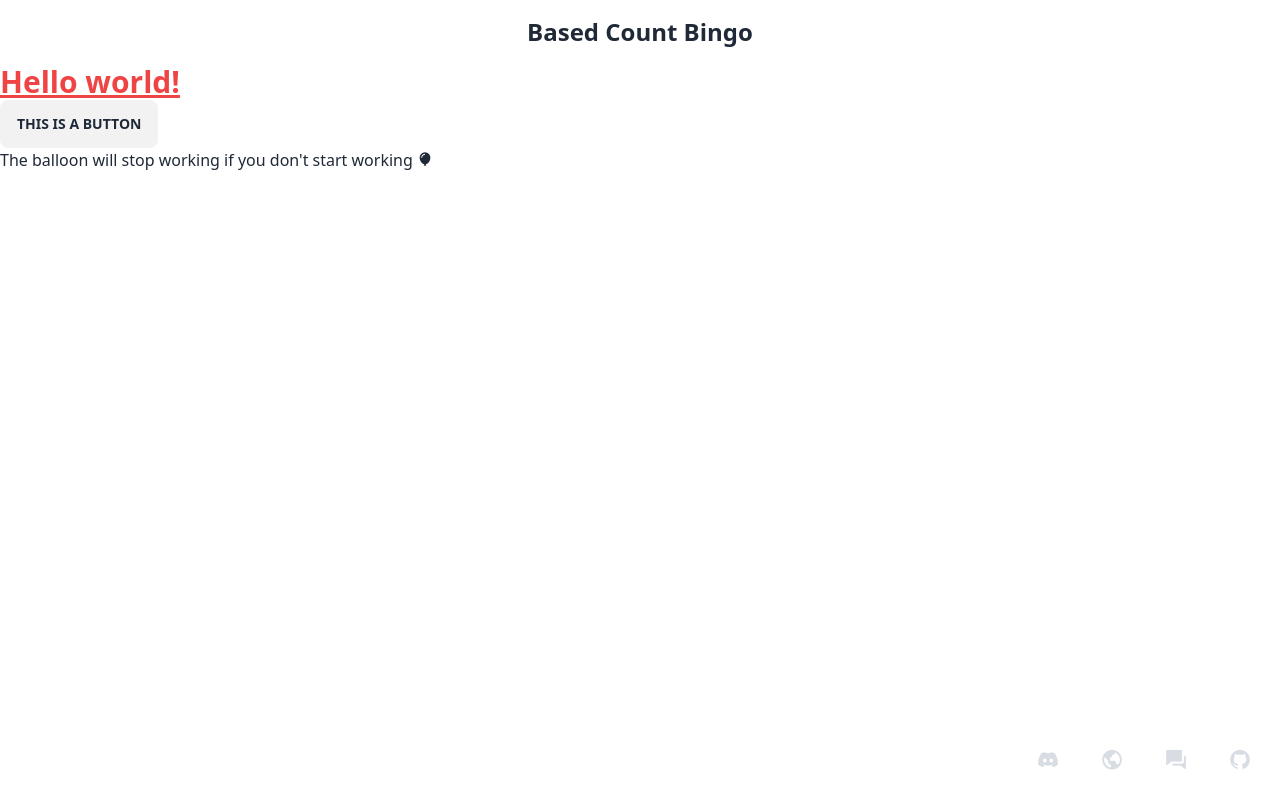
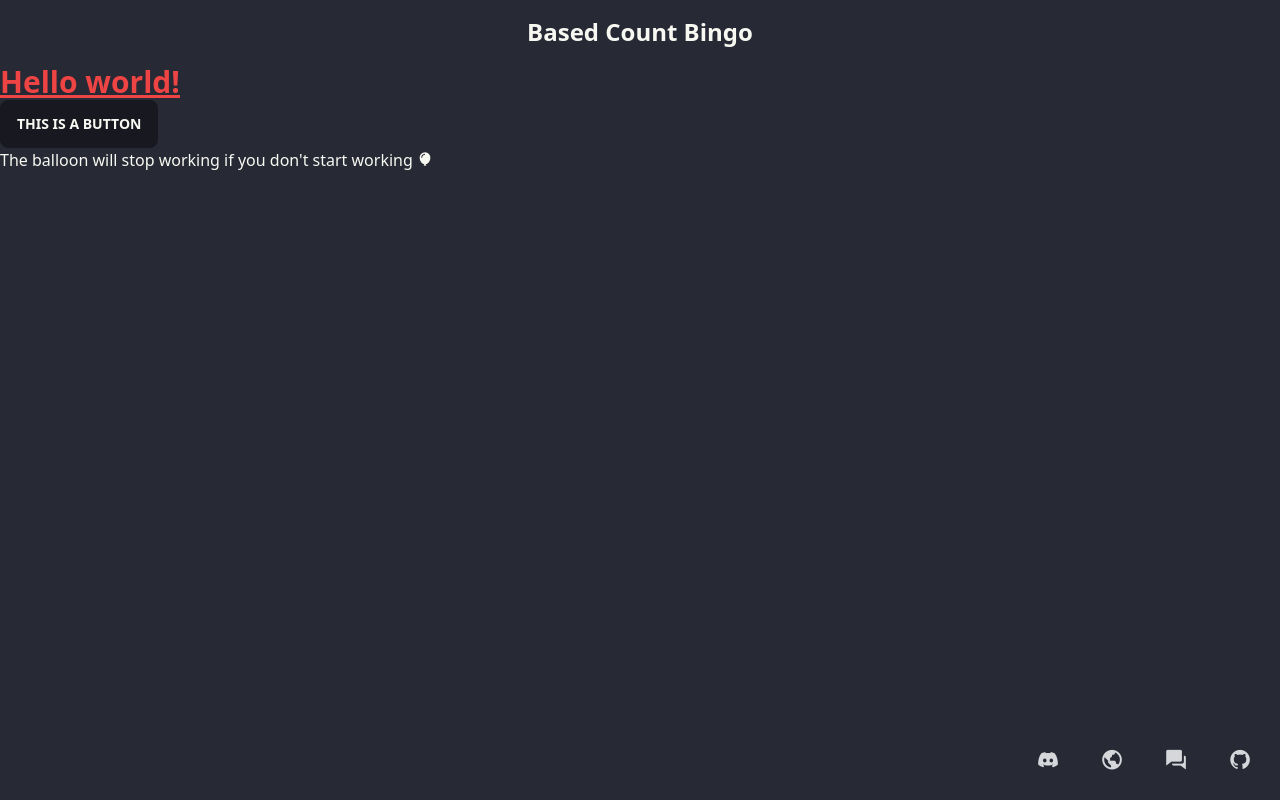
Before and after one commit to ornato-t/basedcount-bingo, a SvelteKit app: page / in a window 1280 px wide. Built offline with nearby package versions, Linux system fonts and the light colour scheme.

Commit message:
Adding dracula theme

```diff
--- a/src/routes/+layout.svelte
+++ b/src/routes/+layout.svelte
@@ -35,7 +35,7 @@
 	<meta name="og:type" content="website">
 </svelte:head>
 
-<div class="navbar bg-base-100">
+<nav class="navbar bg-base-100">
   <div class="navbar-start">
   </div>
 
@@ -45,7 +45,7 @@
 
   <div class="navbar-end">
   </div>
-</div>
+</nav>
 
 <main class="lg:min-h-[calc(100vh-9rem)] min-h-[calc(100vh-4rem)]">
   <slot />
--- a/tailwind.config.js
+++ b/tailwind.config.js
@@ -5,4 +5,7 @@ export default {
       extend: {}
     },
     plugins: [require("daisyui")],
+    daisyui: {
+      themes: ["dracula"]
+    }
 };
```
